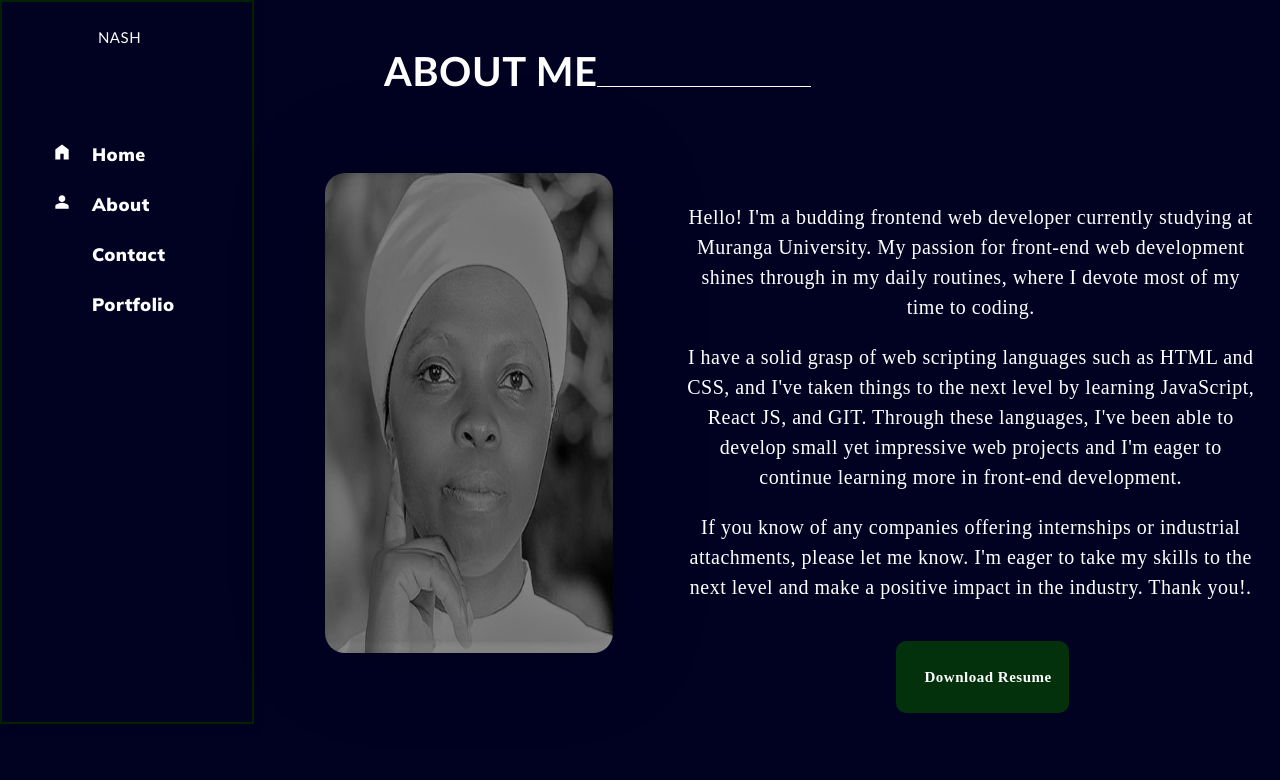
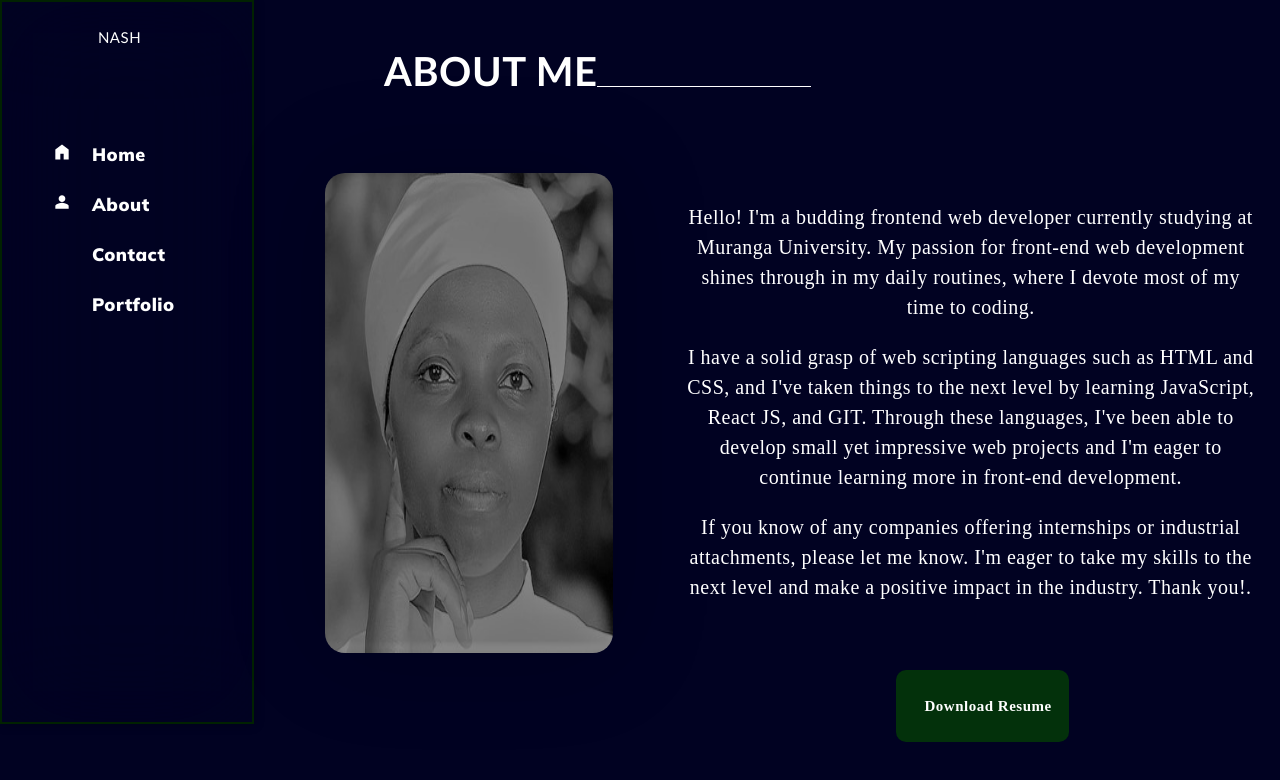
Before and after one commit to Naominm/Portfolio, a React (Create React App) app: page /about in a window 1280 px wide. Shown: the top 780 px of the page. Built offline with nearby package versions, Linux system fonts and the light colour scheme; some icons are missing.

Commit message:
updated button

```diff
--- a/src/pages/about/about.css
+++ b/src/pages/about/about.css
@@ -351,7 +351,7 @@ font-size: 15px;
     border-color:rgb(35, 218, 35);
     border-radius: 10px;
     margin-left: 37%;
-    margin-top: 30%;
+    margin-top: 35%;
 
 }
 @media (max-width: 768px) {
```
